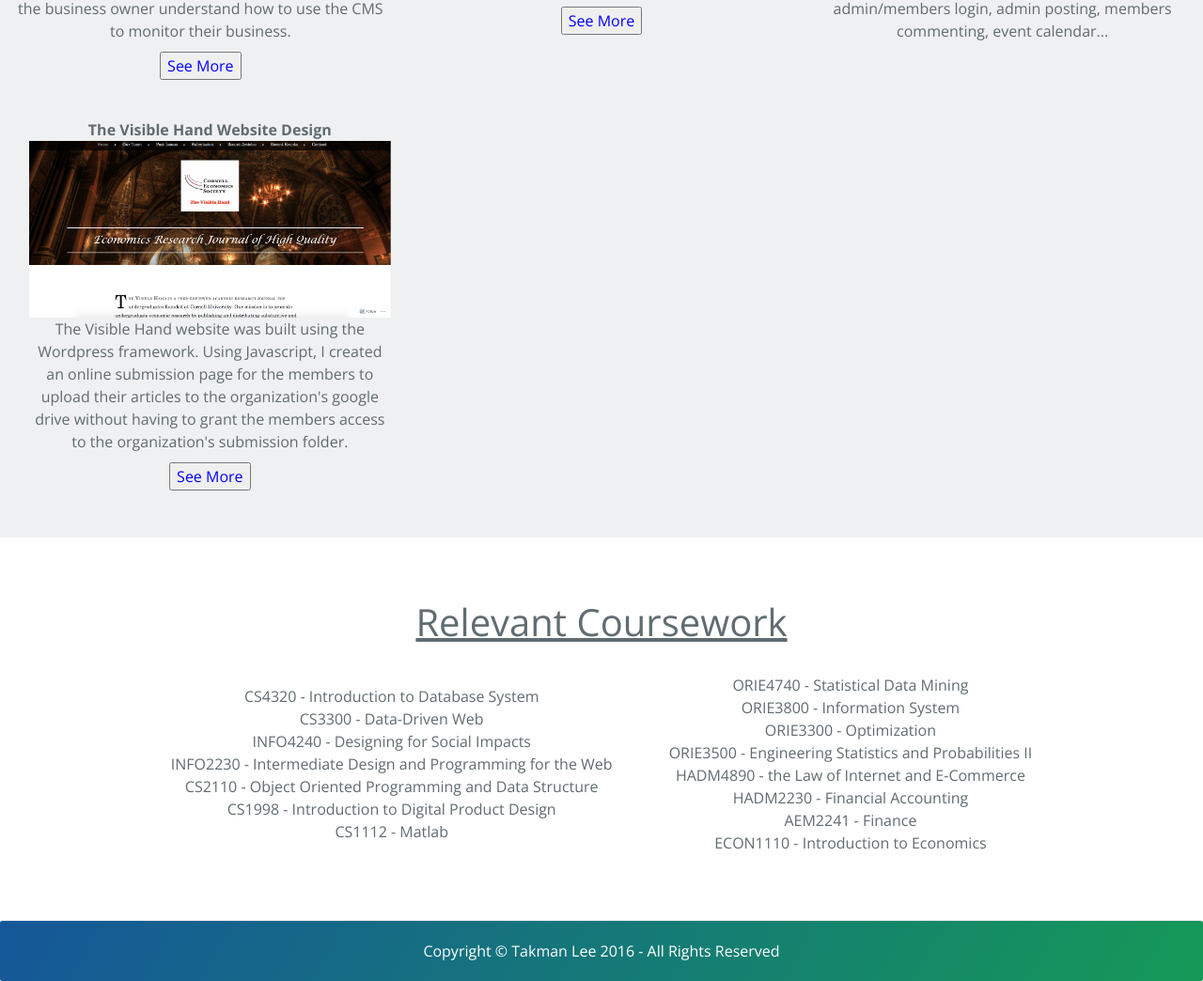
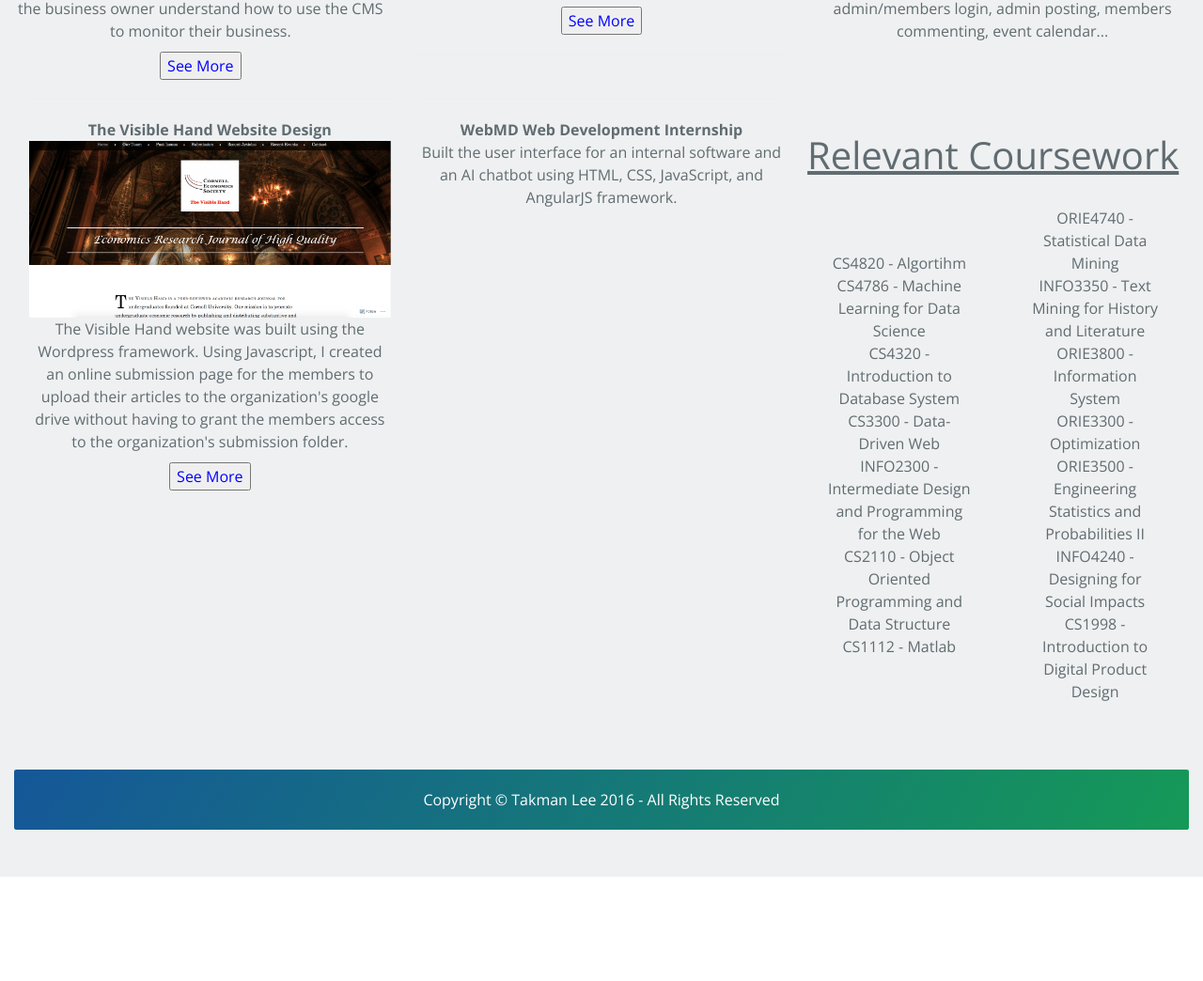
Before and after one commit to michie3270/michie3270.github.io, a plain HTML site: page index.html in a window 1280 px wide. Shown: the part 1872-2916 px from the top of the page at 94% size. After the commit the page ends 2815 px from the top, so only its background shows below. Drawn offline with nearby package versions, Linux system fonts and the light colour scheme.

Commit message:
updated index.html

```diff
--- a/index.html
+++ b/index.html
@@ -62,7 +62,7 @@
 
         <div class="col-lg-7 col-xs-12">
 
-        <p><br>Hi, I'm a junior at Cornell University, majoring in Information Science, Systems, and Technology. I am especially interested in web-development. I continue to take classes that would provide me with the skills needed for a successful full-stack developer. Besides programming, I also have a keen interest in business and am doing a business minor. At Cornell, I am the co-President of Welcome Weekend Committee, the Web-master of Cornell Economic Society, and the Social Chair for Society of Women Engineers</p>
+        <p><br>Hi, I'm a senior at Cornell University, majoring in Information Science, Systems, and Technology. I am especially interested in web-development. I continue to take classes that would provide me with the skills needed for a successful full-stack developer. Besides programming, I also have a keen interest in business and am doing a business minor. At Cornell, I am the co-President of Welcome Weekend Committee, the Web-master of Cornell Economic Society, and the Social Chair for Society of Women Engineers</p>
       </div>
     </div>
     </div>
@@ -116,7 +116,15 @@
           <button class="seemore">See More</button>
          </a>
         </div>
-    </section>
+
+        <div class="col-lg-4 col-xs-12">
+
+          <hr>
+           <b>WebMD Web Development Internship</b>
+           <br>
+          <p>Built the user interface for an internal software and an AI chatbot using HTML, CSS, JavaScript, and AngularJS framework.</p>
+        </div>
+
 
       <section class="relCourse">
         <div class="title">Relevant Coursework</div>
@@ -125,24 +133,24 @@
           <tr>
             <td class="classCol">
               <table>
+                <tr><td>CS4820 - Algortihm</td></tr>
+                <tr><td>CS4786 - Machine Learning for Data Science</td></tr>
                 <tr><td>CS4320 - Introduction to Database System</td></tr>
                 <tr><td>CS3300 - Data-Driven Web</td></tr>
-                <tr><td>INFO4240 - Designing for Social Impacts</td></tr>
-                <tr><td>INFO2230 - Intermediate Design and Programming for the Web</td></tr>
+                <tr><td>INFO2300 - Intermediate Design and Programming for the Web</td></tr>
                 <tr><td>CS2110 - Object Oriented Programming and Data Structure</td></tr>
-                <tr><td>CS1998 - Introduction to Digital Product Design</td></tr>
                 <tr><td>CS1112 - Matlab</td></tr>
               </table>
             <td class="classCol">
               <table>
+
                 <tr><td>ORIE4740 - Statistical Data Mining</td></tr>
+                <tr><td>INFO3350 - Text Mining for History and Literature</td></tr>
                 <tr><td>ORIE3800 - Information System</td></tr>
                 <tr><td>ORIE3300 - Optimization</td></tr>
                 <tr><td>ORIE3500 - Engineering Statistics and Probabilities II</td></tr>
-                <tr><td>HADM4890 - the Law of Internet and E-Commerce</td></tr>
-                <tr><td>HADM2230 - Financial Accounting</td></tr>
-                <tr><td>AEM2241 - Finance</td></tr>
-                <tr><td>ECON1110 - Introduction to Economics</td></tr>
+                <tr><td>INFO4240 - Designing for Social Impacts</td></tr>
+                <tr><td>CS1998 - Introduction to Digital Product Design</td></tr>
               </table>
             </td>
           </tr>
```
Also changed, not shown: 1 other file.
